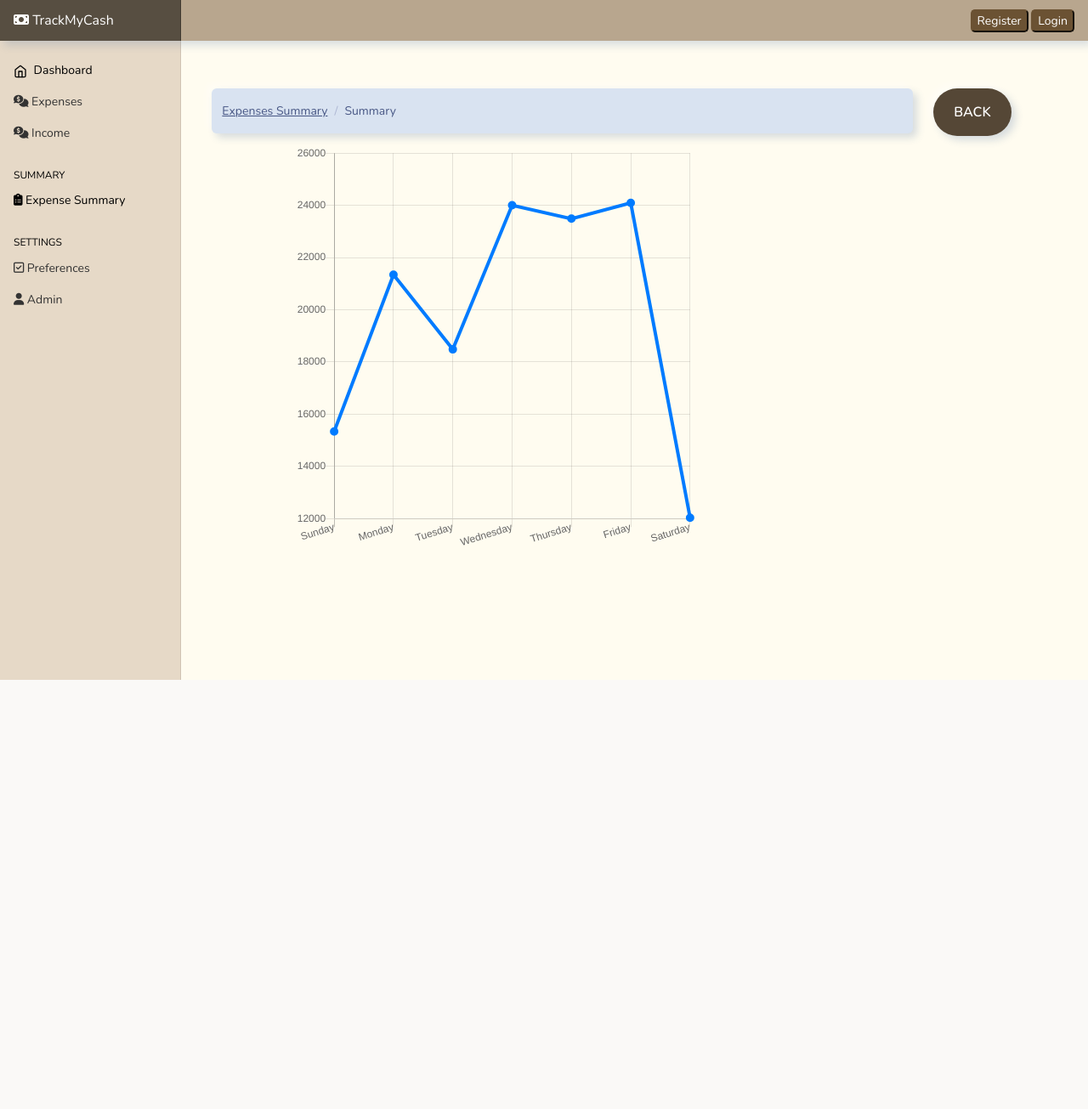
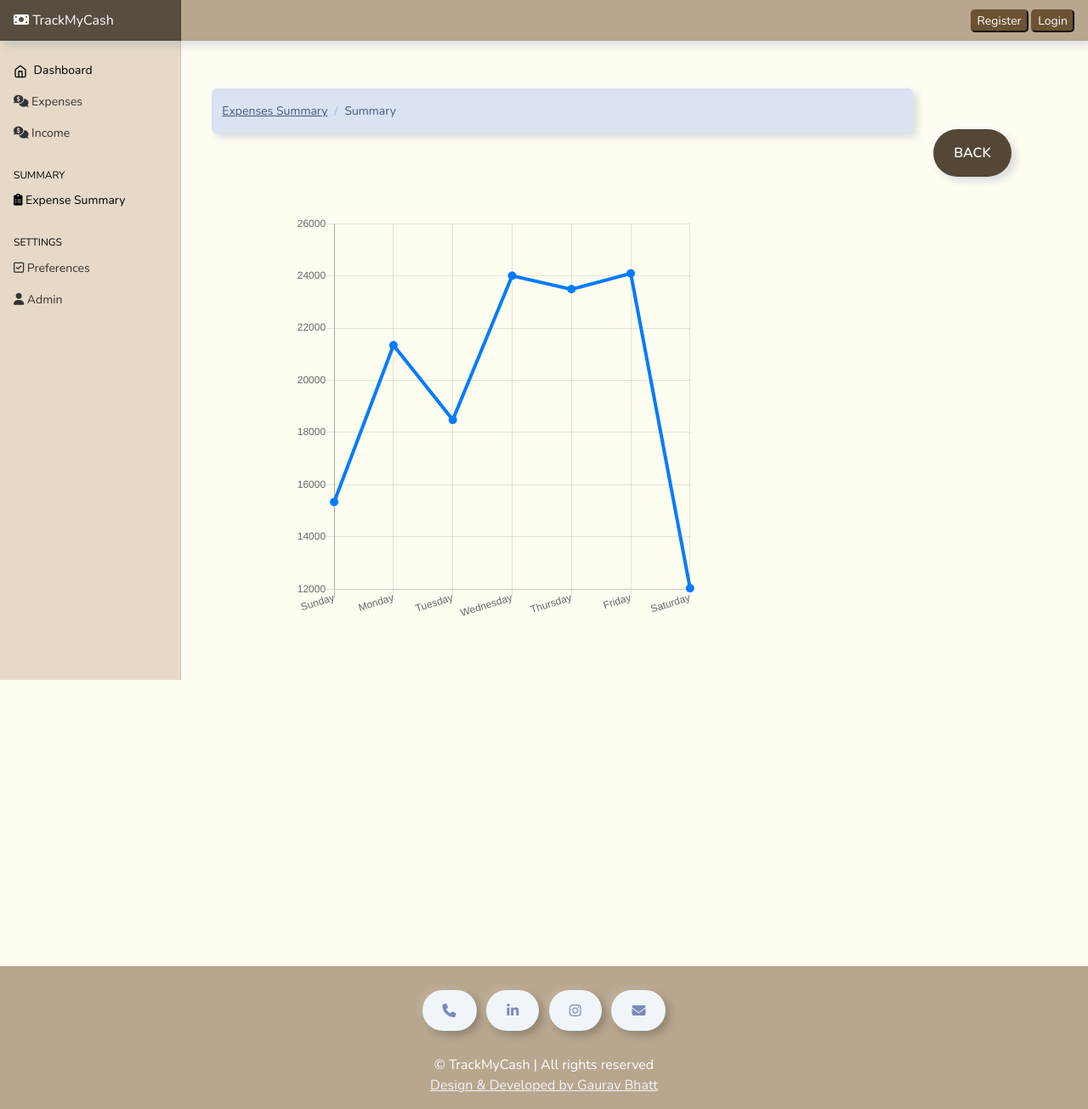
Before and after one commit to gaurav0401/Expense-Tracker-Using-Django, a Django app: page /stats in a window 1280 px wide. Shown: the whole page at 85% size. Before the commit the page ends 800 px from the top, so only its background shows below. Run offline with Django 5.2, Linux system fonts and the light colour scheme; data that the repository does not hold is empty; some libraries are stand-ins or nearby versions.

Commit message:
debugging

```diff
--- a/templates/authentication/login.html
+++ b/templates/authentication/login.html
@@ -36,7 +36,7 @@
                   <small class="float-end mb-2  showPasswdToggle"><input type="checkbox" onclick="myFunction()"> <small style="position: relative; bottom:0.5vh;">Show Password</small>  </small>
 
                   <div class="text-center mt-4 pt-3">
-                     <button type="submit"  class="btn btn-dark" style="background-color: rgb(85, 71, 54); color:white;">Login</button>
+                     <button type="submit"  class="btn btn-dark" style="background-color: rgb(85, 71, 54); color:white; position: relative; left: 2vw;">Login</button>
                   </div>
 
                </div>
--- a/templates/base.html
+++ b/templates/base.html
@@ -125,6 +125,46 @@
 </div>
 
 
+
+
+
+<footer class="text-center" id="contact "
+style="margin-top: 45vh; background-color: rgb(184, 166, 142);  color: white;">
+<!-- Grid container -->
+<div class="container p-4 pb-0">
+  <!-- Section: Social media -->
+  <section class="mb-4">
+
+    <!--Call -->
+    <a class="btn btn-outline-light btn-floating m-1" href="tel:7017501776" role="button"><i
+        class="fa fa-phone"></i></a>
+    <!-- Linkedin -->
+    <a class="btn btn-outline-light btn-floating m-1" href="https://www.linkedin.com/in/gaurav-bhatt-b927321a6/"
+      role="button"><i class="fab fa-linkedin-in"></i></a>
+
+    <!-- Github -->
+    <a class="btn btn-outline-light btn-floating m-1" href="https://www.instagram.com/gaurav_04_01/"
+      role="button"><i class="fab fa-instagram"></i></a>
+
+
+
+    <!-- Email -->
+    <a class="btn btn-outline-light btn-floating m-1" href="mailto:gauravbhatt0401@gmail.com" role="button"><i
+        class="fa fa-envelope"></i></a>
+
+  </section>
+  <!-- Section: Social media -->
+</div>
+<!-- Grid container -->
+
+<!-- Copyright -->
+<div class="text-center pb-3" >
+ <span style="font-size: 2vh;"> ©  <small id="year"></small> TrackMyCash | All rights reserved </span><br>
+  <a style="font-size: 2vh;" class="text-light" href="https://gaurav-bhatt-s-portfolio.vercel.app/">Design & Developed by Gaurav Bhatt</a>
+</div>
+<!-- Copyright -->
+</footer>
+
 <script src="https://cdn.jsdelivr.net/npm/bootstrap@5.0.2/dist/js/bootstrap.bundle.min.js" integrity="sha384-MrcW6ZMFYlzcLA8Nl+NtUVF0sA7MsXsP1UyJoMp4YLEuNSfAP+JcXn/tWtIaxVXM" crossorigin="anonymous"></script>
 
       <script src="https://cdn.jsdelivr.net/npm/feather-icons@4.28.0/dist/feather.min.js" integrity="sha384-uO3SXW5IuS1ZpFPKugNNWqTZRRglnUJK6UAZ/gxOX80nxEkN9NcGZTftn6RzhGWE" crossorigin="anonymous"></script><script src="https://cdn.jsdelivr.net/npm/chart.js@2.9.4/dist/Chart.min.js" integrity="sha384-zNy6FEbO50N+Cg5wap8IKA4M/ZnLJgzc6w2NqACZaK0u0FXfOWRRJOnQtpZun8ha" crossorigin="anonymous">
--- a/templates/expenses/stats.html
+++ b/templates/expenses/stats.html
@@ -20,8 +20,8 @@
       </nav>
     </div>
 
-    <div class="col-md-2">
-      <a href="" class="btn btn-primary" style="background-color: rgb(85, 71, 54); color:white;" >BACK</a>
+    <div class="col-md-2 mt-5 mb-5">
+      <a href="/" class="btn btn-primary" style="background-color: rgb(85, 71, 54); color:white;" >BACK</a>
     </div>
 
   </div>
```
Also changed, not shown: templates/base_auth.html (+40 -0 lines), templates/expenses/index.html (+15 -12 lines), templates/income/index.html (+13 -10 lines), db.sqlite3.
